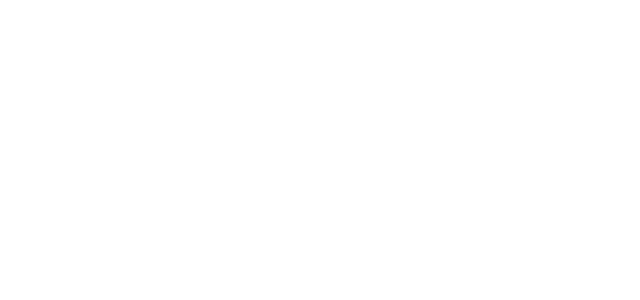
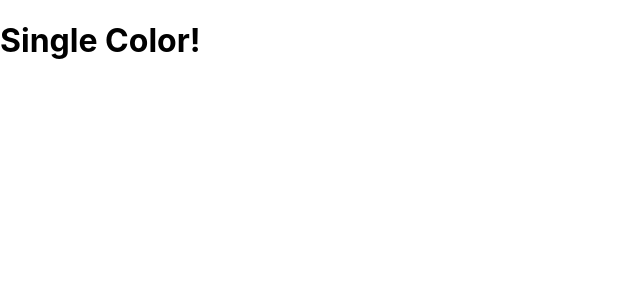
Before and after one commit to angelo93/color-lab, a React (Create React App) app: page /palette/1/1 in a window 1280 px wide. Shown: the top 300 px of the page, without its empty margins (0-640 px from the left). Built offline with nearby package versions, Linux system fonts and the light colour scheme.

Commit message:
Add Route for single color

```diff
--- a/src/App.js
+++ b/src/App.js
@@ -33,6 +33,11 @@
             />
           )}
         />
+        <Route
+          exact
+          path="/palette/:paletteId/:colorID"
+          render={() => <h1>Single Color!</h1>}
+        />
       </Switch>
       // <div>
       //   <Palette palette={generatePalette(seedPalettes[4])} />
--- a/src/PaletteCard.js
+++ b/src/PaletteCard.js
@@ -1,6 +1,7 @@
 import React, { Component } from "react";
+import { CopyToClipboard } from "react-copy-to-clipboard";
+import { Link } from "react-router-dom";
 import "./PaletteCard.css";
-import { CopyToClipboard } from "react-copy-to-clipboard";
 
 class PaletteCard extends Component {
   constructor(props) {
@@ -37,7 +38,9 @@
             <button className="copy-button">Copy</button>
           </CopyToClipboard>
         </div>
-        <span className="see-more">More</span>
+        <Link to="/" onClick={(e) => e.stopPropagation()}>
+          <span className="see-more">More</span>
+        </Link>
       </div>
     );
   }
```
